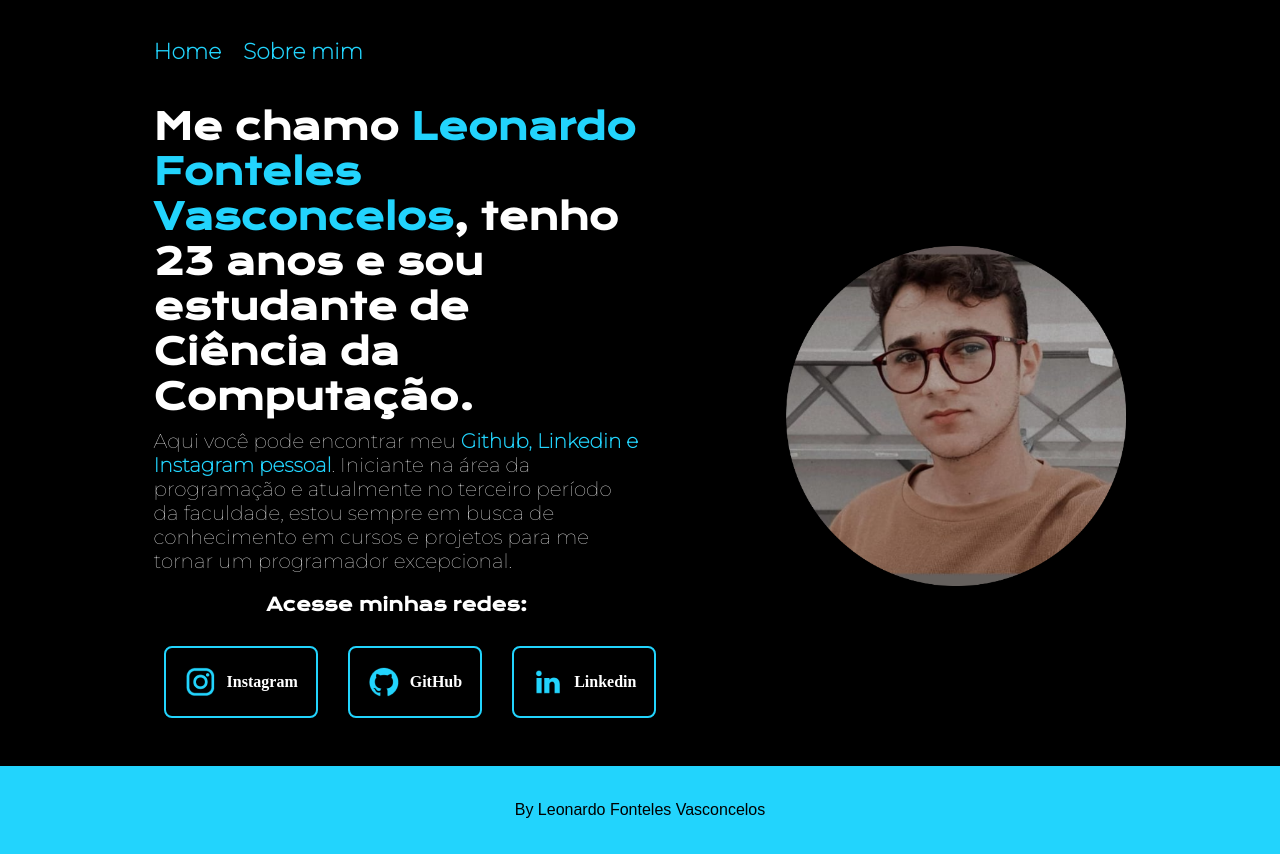
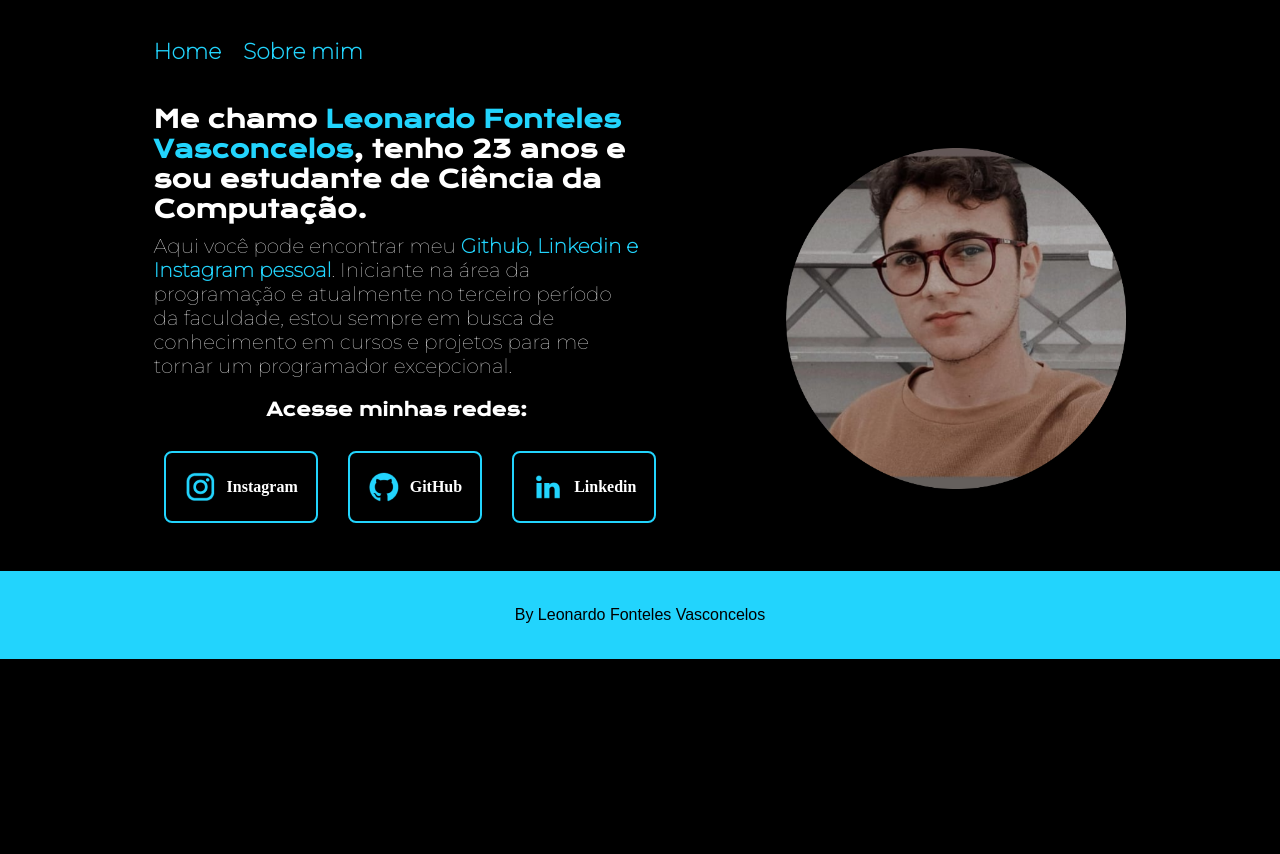
Before and after one commit to leonardofv/site-de-apresentacao, a plain HTML site: page index.html in a window 1280 px wide. After the commit the page ends 800 px from the top, so only its background shows below. Drawn offline with nearby package versions, Linux system fonts and the light colour scheme.

Commit message:
pequenas alterações no tamanho da fonte da apresentação para site aberto no pc

```diff
--- a/styles/style.css
+++ b/styles/style.css
@@ -64,7 +64,7 @@ body {
 
 .apresentacao__conteudo__titulo {
 
-    font-size: 2.25rem;
+    font-size: 1.50rem;
     font-family: 'Krona One', sans-serif;
 }
 
@@ -155,8 +155,6 @@ body {
     }
 
     .apresentacao__conteudo__titulo {
-        /* font-size: 2.25rem;
-        font-family: 'Krona One', sans-serif;*/
         font-size: 1.25rem;
         padding: 10px 0;
     }
@@ -179,7 +177,7 @@ body {
 
     .rodape {
         padding: 28px;
-        margin-top: 15px;
+        margin-top: 15px ;
     }
 
 }
```
